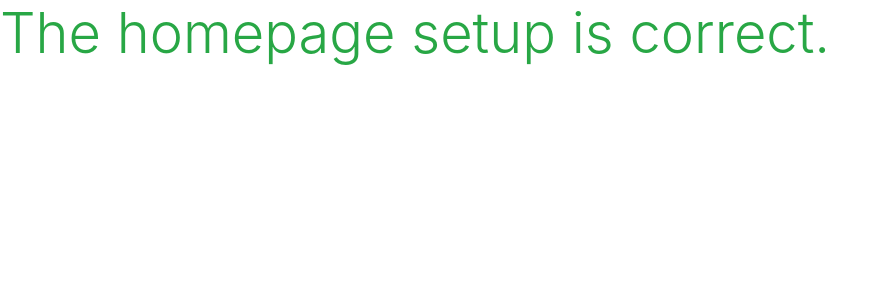
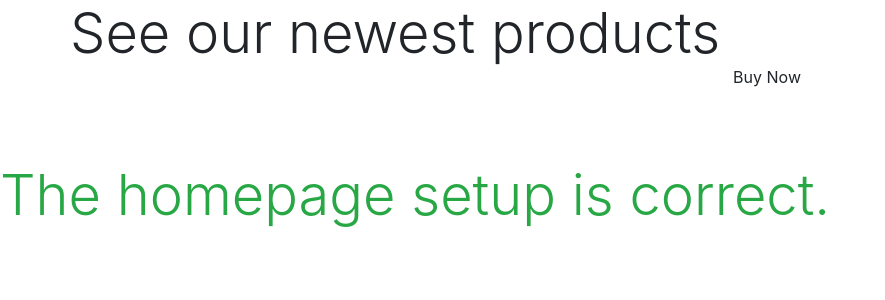
Before and after one commit to DiarmuidHenry/PP5, a Django app: page / in a window 1280 px wide. Shown: the top 300 px of the page, without its empty margins (0-885 px from the left). Run offline with Django 5.2, Linux system fonts and the light colour scheme.

Commit message:
add: basic setup of index.html

```diff
--- a/home/templates/home/index.html
+++ b/home/templates/home/index.html
@@ -1,6 +1,27 @@
 {% extends "base.html" %}
 {% load static ‰}
 
+{% block page_header %}
+    <div class="container header-container">
+        <div class="row">
+            <div class="col"></div>
+        </div>
+    </div>
+{% endblock %}
+
 {% block content %}
+<div class="container h-100">
+    <div class="row h-100">
+        <div class="col-8 col-md-6 my-auto"></div>
+        <h1 class="display-4 logo-font text-black">
+            See our newest products
+        </h1>
+        <div class="my-5">
+            <h4>
+                <a href="" class="shop-now-button btn btn-large py-3">Buy Now</a>
+            </h4>
+        </div>
+    </div>
+</div>
 <h1 class="display-4 text-success">The homepage setup is correct.</h1>
 {% endblock %}
```
